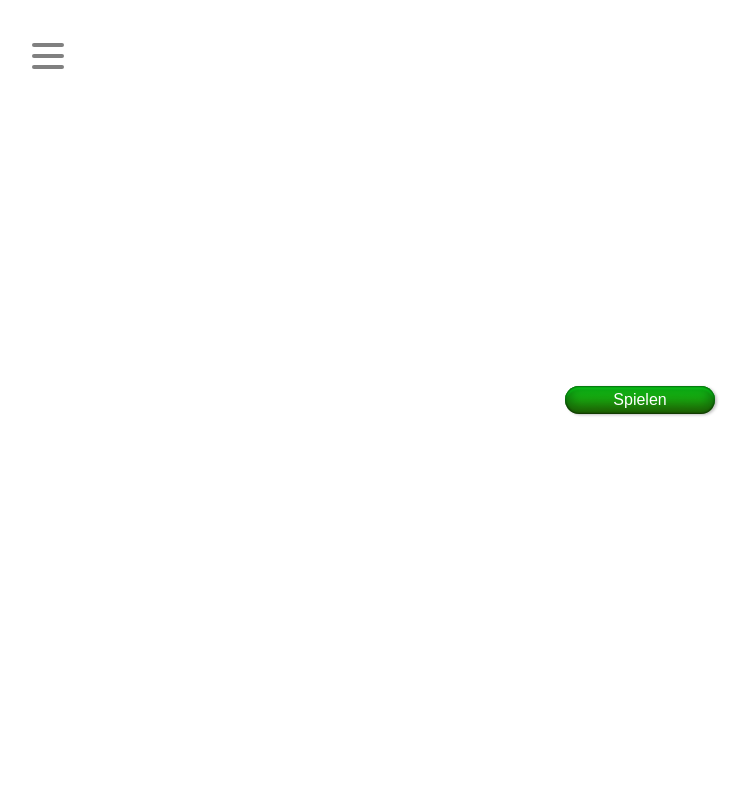
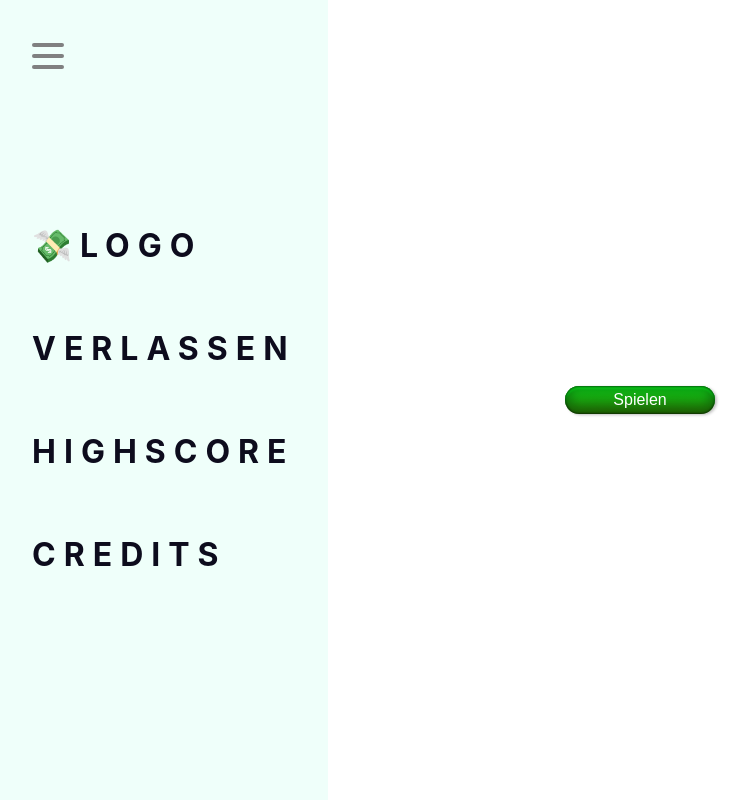
Before and after one commit to ShiningElektra/recycool, a Next.js app: page / in a window 1280 px wide. Shown: the whole page, without its empty margins (0-749 px from the left). Built offline with nearby package versions, Linux system fonts and the light colour scheme.

Commit message:
✨ Add burger navigation item Issue #2

```diff
--- /dev/null
+++ b/components/menu/Menu.module.css
@@ -0,0 +1,26 @@
+.menu {
+  display: flex;
+  flex-direction: column;
+  justify-content: center;
+  background: #effffa;
+  height: 100vh;
+  text-align: left;
+  padding: 2rem;
+  position: absolute;
+  top: 0;
+  left: 0;
+  transition: transform 0.3s ease-in-out;
+}
+.menu a {
+  font-size: 2rem;
+  text-transform: uppercase;
+  padding: 2rem 0;
+  font-weight: bold;
+  letter-spacing: 0.5rem;
+  color: #0d0c1d;
+  text-decoration: none;
+  transition: color 0.3s linear;
+}
+.menu :hover {
+  color: #343078;
+}
--- /dev/null
+++ b/components/menu/Menu.tsx
@@ -0,0 +1,24 @@
+import styles from "../menu/Menu.module.css";
+
+const Menu = () => {
+  return (
+    <nav className={`${styles.menu}`}>
+      <a href="/">
+        <span role="img" aria-label="price">
+          &#x1f4b8;
+        </span>
+        Logo
+      </a>
+      <a href="/">
+        <div>Verlassen</div>
+      </a>
+      <a href="/">
+        <div>HighScore</div>
+      </a>
+      <a href="/">
+        <div>Credits</div>
+      </a>
+    </nav>
+  );
+};
+export default Menu;
--- a/pages/index.tsx
+++ b/pages/index.tsx
@@ -1,9 +1,12 @@
 import Head from "next/head";
 import Button from "../components/buttons/Button";
 import Burger from "../components/burger/Burger";
+import Menu from "../components/menu/Menu";
 import styles from "../styles/Home.module.css";
+import React, { useState } from "react";
 
 export default function Home() {
+  const [open, setOpen] = useState(false);
   return (
     <div className={styles.container}>
       <Head>
@@ -12,7 +15,10 @@ export default function Home() {
       </Head>
 
       <main className={styles.main}>
-        <Burger />
+        <div>
+          <Burger open={open} setOpen={setOpen} />
+          <Menu open={open} setOpen={setOpen} />
+        </div>
         <Button primary={true} label="Spielen" />
       </main>
     </div>
```
Also changed, not shown: 1 other file (tests, documents, lock files or other folders).
